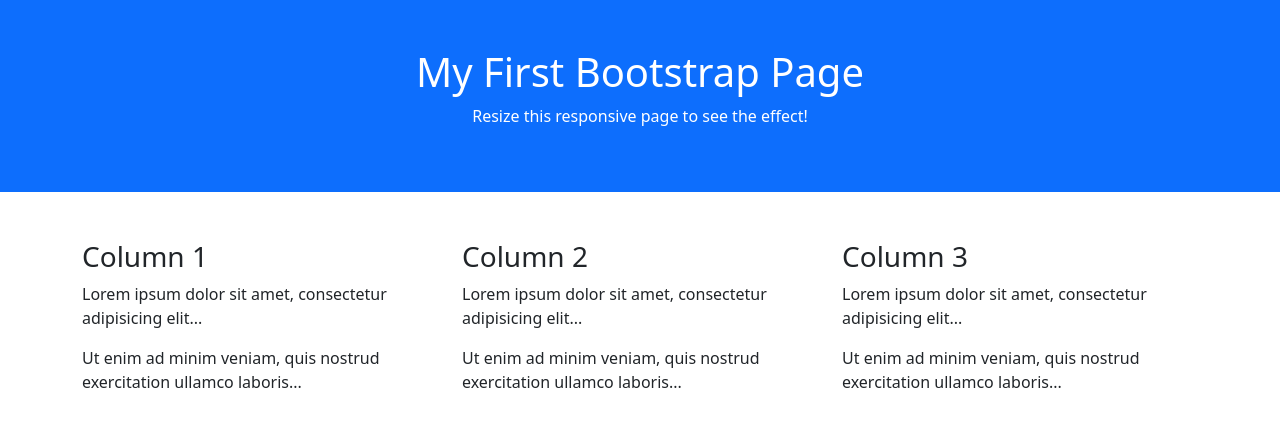
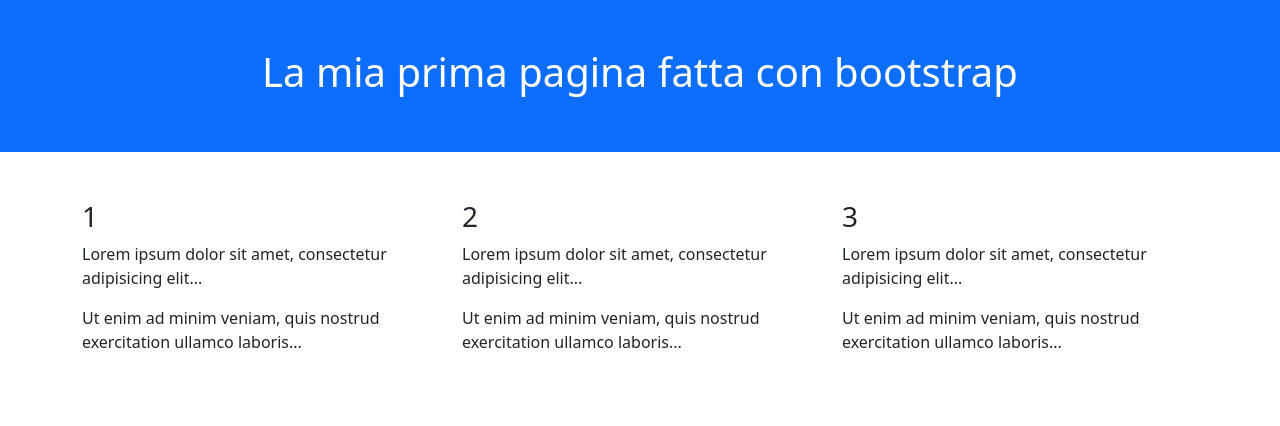
Before and after one commit to Alefrl/alefrl.github.io, a plain HTML site: page bootstrap.html in a window 1280 px wide. Drawn offline with nearby package versions, Linux system fonts and the light colour scheme.

Commit message:
Update bootstrap.html

```diff
--- a/bootstrap.html
+++ b/bootstrap.html
@@ -9,24 +9,23 @@
 <body>
 
 <div class="container-fluid p-5 bg-primary text-white text-center">
-  <h1>My First Bootstrap Page</h1>
-  <p>Resize this responsive page to see the effect!</p>
+  <h1>La mia prima pagina fatta con bootstrap</h1>
 </div>
 
 <div class="container mt-5">
   <div class="row">
     <div class="col-sm-4">
-      <h3>Column 1</h3>
+      <h3>1</h3>
       <p>Lorem ipsum dolor sit amet, consectetur adipisicing elit...</p>
       <p>Ut enim ad minim veniam, quis nostrud exercitation ullamco laboris...</p>
     </div>
     <div class="col-sm-4">
-      <h3>Column 2</h3>
+      <h3>2</h3>
       <p>Lorem ipsum dolor sit amet, consectetur adipisicing elit...</p>
       <p>Ut enim ad minim veniam, quis nostrud exercitation ullamco laboris...</p>
     </div>
     <div class="col-sm-4">
-      <h3>Column 3</h3>
+      <h3>3</h3>
       <p>Lorem ipsum dolor sit amet, consectetur adipisicing elit...</p>
       <p>Ut enim ad minim veniam, quis nostrud exercitation ullamco laboris...</p>
     </div>
```
